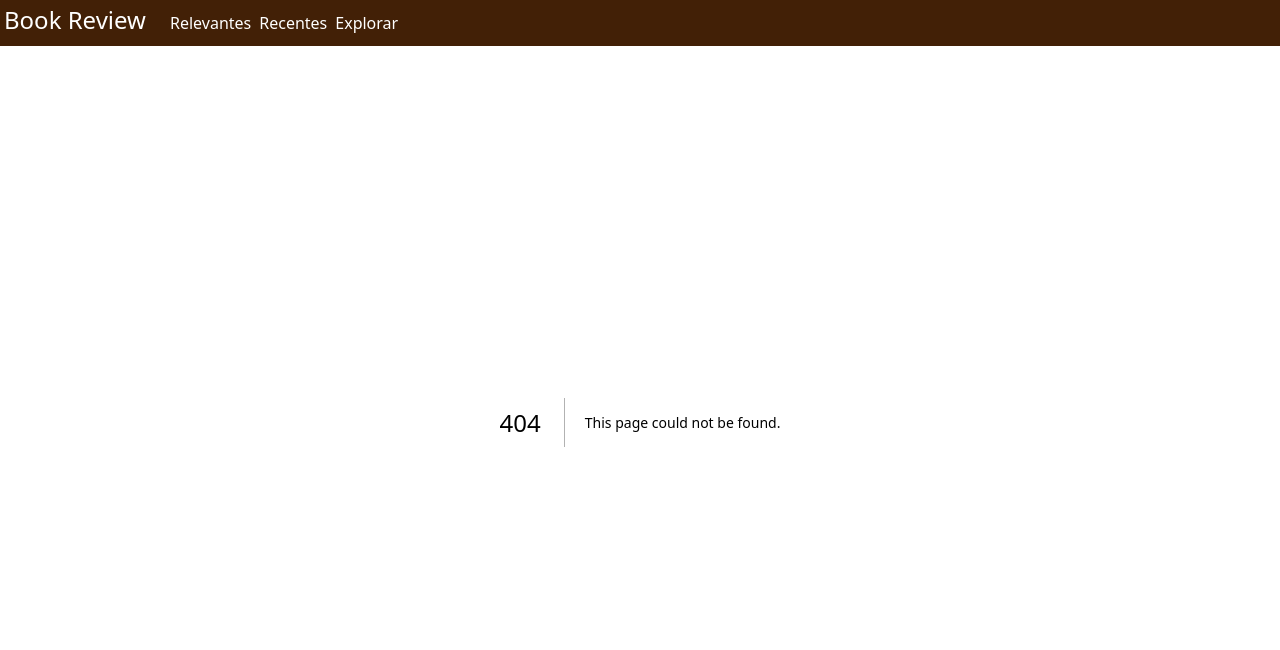
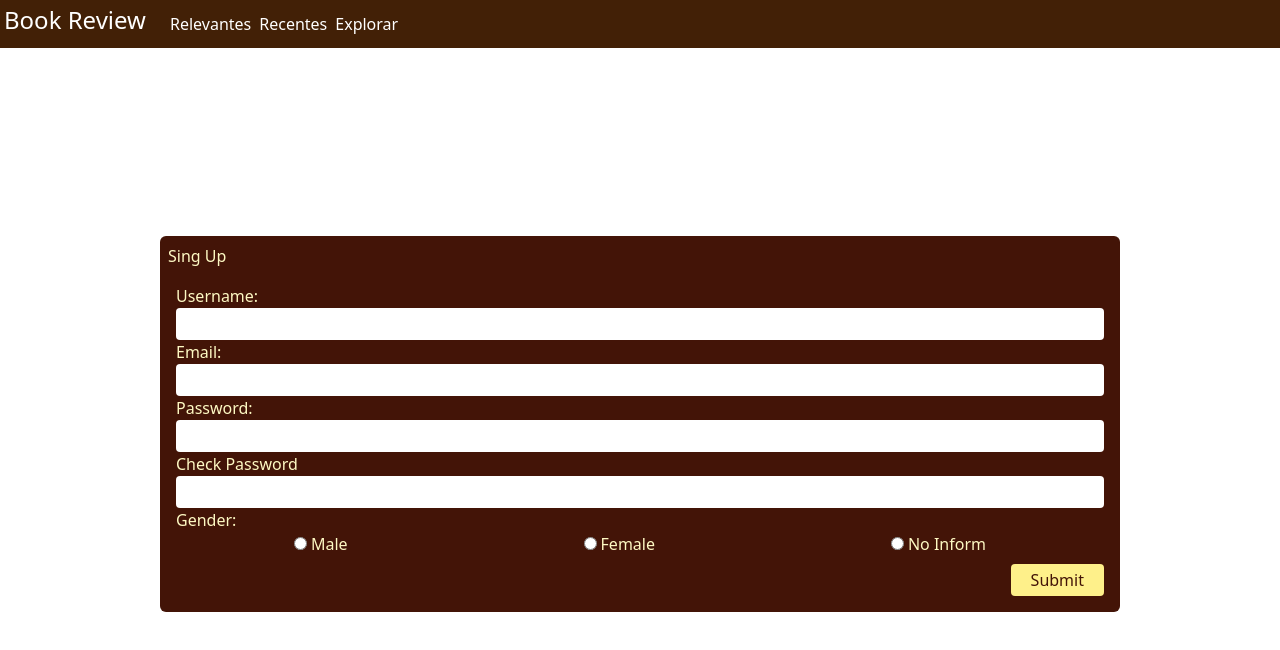
Before and after one commit to matheusRodrigues73/book-reviewer, a Next.js app: page /sing-up in a window 1280 px wide. Before the commit this address had no page. Shown: the top 650 px of the page. Built offline with nearby package versions, Linux system fonts and the light colour scheme.

Commit message:
feat: add `sing-up` page

```diff
--- /dev/null
+++ b/app/sing-up/checks/ChecksContext.js
@@ -0,0 +1,3 @@
+import { createContext } from "react";
+
+export default createContext({});
--- /dev/null
+++ b/app/sing-up/checks/PasswordChecks.js
@@ -0,0 +1,27 @@
+import { useContext } from "react";
+import checksContext from "./ChecksContext.js";
+
+export default function Checks({ className }) {
+  const {
+    passwordLength,
+    specialCharacter,
+    numberCharacter,
+    uppercaseLetter,
+    lowercaseLetter,
+    checkAllRequirements,
+  } = useContext(checksContext);
+  return (
+    <div className={className}>
+      <p className={checkAllRequirements}>The password should have at least:</p>
+      <ul className="list-disc px-5 pb-3">
+        <li className={passwordLength}>min 8 max 20 characters</li>
+        <li className={specialCharacter}>
+          1 special character ({"-'/`~!#*$@_%+=.,^&(){}[]|;:\"<>?"})
+        </li>
+        <li className={numberCharacter}>1 number character</li>
+        <li className={uppercaseLetter}>1 uppercase letter</li>
+        <li className={lowercaseLetter}>1 lowercase letter</li>
+      </ul>
+    </div>
+  );
+}
--- /dev/null
+++ b/app/sing-up/checks/checkEmail.js
@@ -0,0 +1,7 @@
+export default function checkEmail(inputText) {
+  if (inputText.match(/..*\@..*\...*/)) {
+    return "success";
+  } else {
+    return "error";
+  }
+}
--- /dev/null
+++ b/app/sing-up/checks/checkGender.js
@@ -0,0 +1,12 @@
+export default function checkGender(genderState) {
+  switch (genderState) {
+    case "Male":
+      return "success";
+    case "Female":
+      return "success";
+    case "Not Inform":
+      return "success";
+    default:
+      return "error";
+  }
+}
--- /dev/null
+++ b/app/sing-up/checks/checkPassword.js
@@ -0,0 +1,61 @@
+import { useState } from "react";
+
+export default function inputTextCheck() {
+  const [passwordLength, setPasswordLength] = useState("error");
+  const [specialCharacter, setSpecialCharacter] = useState("error");
+  const [numberCharacter, setNumberCharacter] = useState("error");
+  const [uppercaseLetter, setUppercaseLetter] = useState("error");
+  const [lowercaseLetter, setLowercaseLetter] = useState("error");
+  const [whiteSpace, setWhiteSpace] = useState("hidden");
+  const [checkAllRequirements, setCheckAllRequirements] = useState("error");
+
+  const checks = [
+    passwordLength,
+    specialCharacter,
+    numberCharacter,
+    uppercaseLetter,
+    lowercaseLetter,
+    whiteSpace,
+  ];
+
+  function setCheckState(condition, checkIndex) {
+    if (condition) {
+      checks[checkIndex] = "success";
+      setCheckAllRequirements(checks.includes("error") ? "error" : "success");
+      return "success";
+    } else {
+      checks[checkIndex] = "error";
+      setCheckAllRequirements(checks.includes("error") ? "error" : "success");
+      return "error";
+    }
+  }
+  function textCheck(inputText) {
+    setPasswordLength(() =>
+      setCheckState(inputText.length >= 8 && inputText.length <= 20, 0),
+    );
+    setSpecialCharacter(() =>
+      setCheckState(inputText.match(/[-'\/`~!#*$@_%+=.,^&(){}\[\]|;:"<>?]/), 1),
+    );
+    setNumberCharacter(() => setCheckState(inputText.match(/\d/), 2));
+    setUppercaseLetter(() => setCheckState(inputText.match(/[A-Z]/), 3));
+    setLowercaseLetter(() => setCheckState(inputText.match(/[a-z]/), 4));
+    setWhiteSpace(() => {
+      if (inputText.match(/\s/)) {
+        setCheckAllRequirements("error");
+        return "";
+      }
+      return "hidden";
+    });
+  }
+
+  return {
+    passwordLength,
+    specialCharacter,
+    numberCharacter,
+    uppercaseLetter,
+    lowercaseLetter,
+    whiteSpace,
+    checkAllRequirements,
+    textCheck,
+  };
+}
--- /dev/null
+++ b/app/sing-up/checks/checkUsername.js
@@ -0,0 +1,6 @@
+export default function checkUsername(usernameState) {
+  if (usernameState) {
+    return "success";
+  }
+  return "error";
+}
--- /dev/null
+++ b/app/sing-up/checks/checkVerifyPassword.js
@@ -0,0 +1,7 @@
+export default function checkPasswordAgain(password, checkPassword) {
+  if (password === checkPassword && password.length > 0) {
+    return "success";
+  } else {
+    return "error";
+  }
+}
--- /dev/null
+++ b/app/sing-up/page.js
@@ -0,0 +1,153 @@
+"use client";
+import { useState } from "react";
+import checkPassword from "./checks/checkPassword.js";
+import PasswordChecks from "./checks/PasswordChecks.js";
+import ChecksContext from "./checks/ChecksContext.js";
+import checkEmail from "./checks/checkEmail.js";
+import checkPasswordAgain from "./checks/checkVerifyPassword.js";
+import checkUsername from "./checks/checkUsername.js";
+import checkGender from "./checks/checkGender.js";
+import saveUser from "./submit/saveUser.js";
+
+export default function singUp() {
+  const [checks, setChecks] = useState("hidden");
+  const {
+    passwordLength,
+    specialCharacter,
+    numberCharacter,
+    uppercaseLetter,
+    lowercaseLetter,
+    whiteSpace,
+    checkAllRequirements,
+    textCheck,
+  } = checkPassword();
+  const [username, setUsername] = useState("");
+  const [email, setEmail] = useState("");
+  const [password, setPassword] = useState("");
+  const [verifyPassword, setVerifyPassword] = useState("");
+  const [gender, setGender] = useState("");
+
+  return (
+    <form
+      className="w-3/4 p-2 rounded-md m-auto bg-orange-950 text-yellow-100 flex flex-col justify-center gap-2"
+      onSubmit={(ev) => {
+        ev.preventDefault();
+        saveUser({ username, email, password, verifyPassword, gender });
+      }}
+    >
+      <h1>Sing Up</h1>
+      <div className="p-2">
+        <div>
+          <label className={checkUsername(username)}>Username:</label>
+          <input
+            id="username"
+            className="w-full px-1 py-0.5 rounded text-slate-700 text-xl"
+            value={username}
+            onChange={(ev) => {
+              setUsername(ev.target.value);
+            }}
+          ></input>
+        </div>
+        <div>
+          <label className={checkEmail(email)}>Email:</label>
+          <input
+            id="email"
+            className="w-full px-1 py-0.5 rounded text-slate-700 text-xl"
+            value={email}
+            onChange={(ev) => setEmail(ev.target.value)}
+          ></input>
+        </div>
+        <div>
+          <label className={checkAllRequirements}>Password:</label>
+          <input
+            id="password"
+            className={"w-full px-1 py-0.5 rounded text-slate-700 text-xl"}
+            value={password}
+            onChange={(ev) => {
+              textCheck(ev.target.value);
+              setPassword(ev.target.value);
+            }}
+            onFocus={() => {
+              setChecks("");
+            }}
+            onBlur={() => {
+              setChecks("hidden");
+            }}
+          ></input>
+          <p className={`${whiteSpace} error`}>Don't use spaces!</p>
+          <ChecksContext.Provider
+            value={{
+              passwordLength,
+              specialCharacter,
+              numberCharacter,
+              uppercaseLetter,
+              lowercaseLetter,
+              checkAllRequirements,
+            }}
+          >
+            <PasswordChecks className={checks} />
+          </ChecksContext.Provider>
+        </div>
+        <div>
+          <label className={checkPasswordAgain(password, verifyPassword)}>
+            Check Password
+          </label>
+          <input
+            id="checkPassword"
+            className="w-full px-1 py-0.5 rounded text-slate-700 text-xl"
+            value={verifyPassword}
+            onChange={(ev) => setVerifyPassword(ev.target.value)}
+          ></input>
+        </div>
+        <div>
+          <label id="gender" className={checkGender(gender)}>
+            Gender:
+          </label>
+          <div className="flex justify-around">
+            <div>
+              <label>
+                <input
+                  type="radio"
+                  name="gender"
+                  onClick={() => setGender("Male")}
+                  className="mr-1"
+                ></input>
+                Male
+              </label>
+            </div>
+            <div>
+              <label>
+                <input
+                  type="radio"
+                  name="gender"
+                  onClick={() => setGender("Female")}
+                  className="mr-1"
+                ></input>
+                Female
+              </label>
+            </div>
+            <div>
+              <label>
+                <input
+                  type="radio"
+                  name="gender"
+                  onClick={() => setGender("Not Inform")}
+                  className="mr-1"
+                ></input>
+                No Inform
+              </label>
+            </div>
+          </div>
+          <div className="w-full text-end mt-2">
+            <button
+              type="submit"
+              className="px-5 py-1 bg-yellow-200 text-orange-950 rounded"
+            >
+              Submit
+            </button>
+          </div>
+        </div>
+      </div>
+    </form>
+  );
+}
--- /dev/null
+++ b/app/sing-up/submit/saveUser.js
@@ -0,0 +1,19 @@
+import database from "infra/database";
+import User from "modules/User";
+
+export default function submitNewUser({
+  username,
+  email,
+  password,
+  verifyPassword,
+  gender,
+}) {
+  if (verifyPassword(username, email, password, verifyPassword, gender)) {
+    console.log("save");
+    const hash = User.makeNewHash(password);
+    const user = new User({ username, email, hash, gender });
+    database.storeUser(user);
+  } else {
+    console.log("no");
+  }
+}
--- /dev/null
+++ b/app/sing-up/submit/verifyInputState.js
@@ -0,0 +1,35 @@
+import checkEmail from "../checks/checkEmail";
+import checkPasswordAgain from "../checks/checkVerifyPassword";
+import inputTextCheck from "../checks/checkPassword";
+
+export default function verifyInputState(
+  usernameState,
+  emailState,
+  passwordState,
+  checkPasswordState,
+  genderState,
+) {
+  const { checkAllPassword, textCheck } = inputTextCheck();
+  textCheck(passwordState);
+  if (usernameState === "") {
+    document.querySelector("#username").focus();
+    return false;
+  }
+  if (checkEmail(emailState)) {
+    document.querySelector("#email").focus();
+    return false;
+  }
+  if (checkAllPassword === "error") {
+    document.querySelector("#password").focus();
+    return false;
+  }
+  if (checkPasswordAgain(passwordState, checkPasswordState) === "error") {
+    document.querySelector("#checkPassword").focus();
+    return false;
+  }
+  if (!genderState) {
+    document.querySelector("#gender").className = "error";
+    return false;
+  }
+  return true;
+}
```
